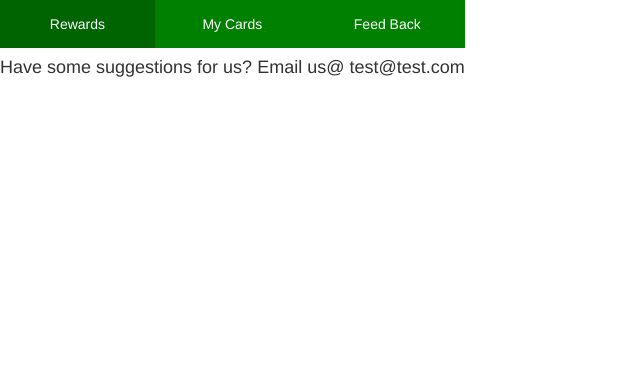
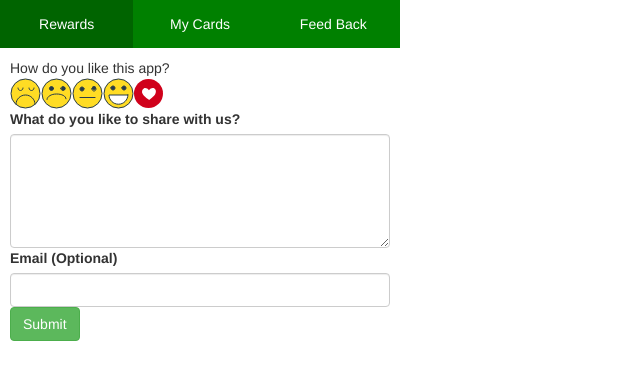
Before and after one commit to punkfans/PayWise, a browser extension: page index.html at #/feedBack in a window 1280 px wide. Shown: the whole page, without its empty margins (0-640 px from the left). Drawn offline with nearby package versions, Linux system fonts and the light colour scheme; some packages are replaced by stand-ins of ours.

Commit message:
feed back page setup, style and functionality undone

```diff
--- a/index.html
+++ b/index.html
@@ -3,7 +3,6 @@
 	<head>
 		<meta charset="UTF-8">
 		<link rel="stylesheet" href="./node_modules/bootstrap/dist/css/bootstrap.min.css">
-		<link rel="stylesheet" href="./node_modules/angular-material/angular-material.min.css">
 		<link rel="stylesheet" href="index.css">
 		<link rel="stylesheet" href="src/components/result/result.css">
 		<link rel="stylesheet" href="src/components/myCard/myCards.css">
--- a/src/components/feedBack/feedBack.html
+++ b/src/components/feedBack/feedBack.html
@@ -1,6 +1,23 @@
 <div>
-    <h4>
-        Have some suggestions for us? Email us@
-        test@test.com
-    </h4>
+    <div class="form-group">
+        <div>
+            <div>How do you like this app?</div>
+            <img ng-repeat="img in images" src="{{::img.url}}">
+        </div>
+
+        <div>
+            <label for="comment">What do you like to share with us?</label>
+            <textarea class="form-control" rows="5" id="comment"></textarea>
+        </div>
+
+        <div>
+            <label for="usr">Email (Optional)</label>
+            <input type="text" class="form-control" id="usr">
+        </div>
+
+        <div>
+            <button type="button" class="btn btn-success">Submit</button>
+        </div>
+    </div>
+
 </div>
--- a/src/components/feedBack/feedBack.js
+++ b/src/components/feedBack/feedBack.js
@@ -4,5 +4,34 @@
     angular.module('app')
         .controller('feedBackController', feedBackController);
 
-    function feedBackController() {}
+    function feedBackController($scope) {
+
+        $scope.images = [
+            {
+                url: 'src/img/1.svg',
+                value: 1,
+                halfOpacity: false
+            },
+            {
+                url: 'src/img/2.svg',
+                value: 2,
+                halfOpacity: false
+            },
+            {
+                url: 'src/img/3.svg',
+                value: 3,
+                halfOpacity: false
+            },
+            {
+                url: 'src/img/4.svg',
+                value: 4,
+                halfOpacity: false
+            },
+            {
+                url: 'src/img/5.svg',
+                value: 5,
+                halfOpacity: false
+            }
+        ];
+    }
 })();
```
Also changed, not shown: src/img/1.svg (added), src/img/2.svg (added), src/img/3.svg (added), src/img/4.svg (added), src/img/5.svg (added), src/img/complete.svg (added).
